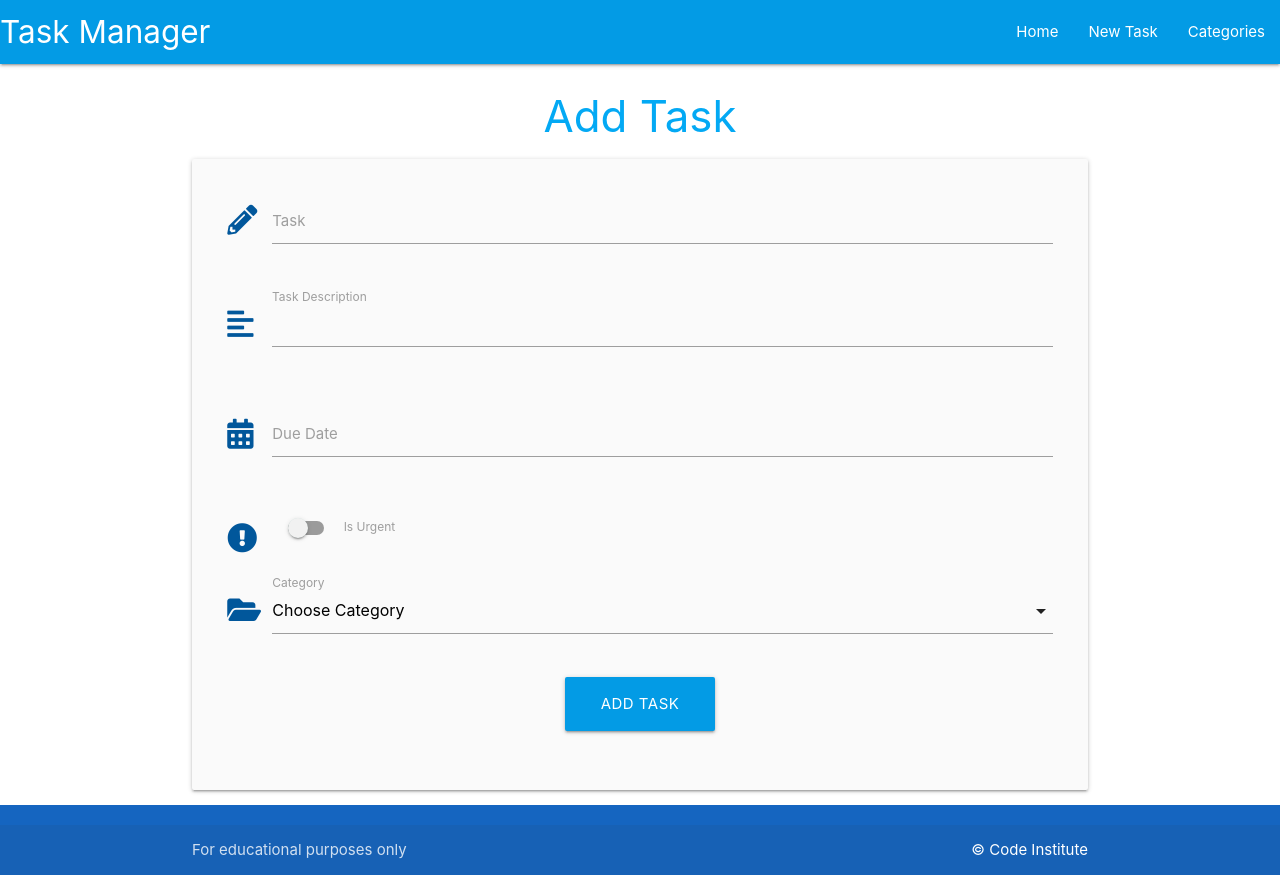
After one commit to sadafsafi22/flask-sqlalchemy-task-manager1, a Flask app: page /add_task in a window 1280 px wide. The commit adds this page. Run offline with Flask 2, Linux system fonts and the light colour scheme; data that the repository does not hold is empty.

Commit message:
Insertion for Task has been done

```diff
--- a/taskmanager/routes.py
+++ b/taskmanager/routes.py
@@ -38,3 +38,21 @@ def delete_category(category_id):
     db.session.delete(category)
     db.session.commit()
     return redirect(url_for("categories"))
+
+
+
+@app.route("/add_task", methods=["GET", "POST"])
+def add_task():
+    categories = list(Category.query.order_by(Category.category_name).all())
+    if request.method == "POST":
+            task = Task(
+                task_name=request.form.get("task_name"),
+                task_description=request.form.get("task_description"),
+                is_urgent=bool(True if request.form.get("is_urgent") else  False),
+                due_date=request.form.get("due_date"),
+                category_id=request.form.get("category_id"),
+            )
+            db.session.add(task)
+            db.session.commit()
+            return redirect(url_for("home"))
+    return render_template("add_task.html", categories=categories)
--- a/taskmanager/static/js/script.js
+++ b/taskmanager/static/js/script.js
@@ -1,4 +1,15 @@
 document.addEventListener('DOMContentLoaded', function() {
     var sidenav = document.querySelectorAll('.sidenav');
     M.Sidenav.init(sidenav);
+
+    // datepicker initialization
+    let datepicker = document.querySelectorAll('.datepicker');
+    M.Datepicker.init(datepicker, {
+      format: "dd mmm, yyyy",
+      i18n:{done:"Select"},
+    });
+
+    // select initialization
+    let selects = document.querySelectorAll('select');
+     M.FormSelect.init(selects);
   });
--- /dev/null
+++ b/taskmanager/templates/add_task.html
@@ -0,0 +1,79 @@
+{% extends "base.html" %}
+{% block content %}
+
+<h3 class="light-blue-text text-draken-4 center-align">Add Task</h3>
+
+<div class="row card-panel grey lighten-5">
+    <form class="col s12" method="POST" action="{{ url_for('add_task')}}">
+        <!-- task_name-->
+        <div class="row">
+            <div class="input-field col s12">
+                <i class="fas fa-pencil-alt prefix light-blue-text text-darken-4"></i>
+                <input id="task_name" name="task_name" type="text" minlength="5" maxlength="50" class="validate"
+                    required>
+                <label for="task_name">Task</label>
+            </div>
+        </div>
+        <!-- task_description -->
+        <div class="row">
+            <div class="input-field col s12">
+                <i class="fas fa-align-left prefix light-blue-text text-darken-4"></i>
+                <textarea id="task_description" name="task_description" type="text" minlength="5" maxlength="200"
+                    class="materialize-textarea validate" required>
+                </textarea>
+                <label for="task_description">Task Description</label>
+            </div>
+        </div>
+
+        <!-- due_date -->
+        <div class="row">
+            <div class="input-field col s12">
+                <i class="fas fa-calendar-alt prefix light-blue-text text-darken-4"></i>
+                <input id="due_date" name="due_date" type="text" class="datepicker validate" required>
+                <label for="due_date">Due Date</label>
+            </div>
+        </div>
+
+        <!-- is_urgent-->
+        <div class="row">
+            <div class="input-field col s12">
+                <div class="switch">
+                    <i class="fas fa-exclamation-circle prefix light-blue-text text-darken-4"></i>
+                    <label for="is_urgent">
+                        <input id="is_urgent" name="is_urgent" type="checkbox">
+                        <span class="lever"></span>
+                        Is Urgent
+                    </label>
+                </div>
+            </div>
+        </div>
+
+        <!-- Category -->
+        <div class="row">
+            <div class="input-field col s12">
+                <i class="fas fa-folder-open prefix light-blue-text text-darken-4"></i>
+                <select name="category_id" id="category_id" class="validator" required>
+                    <option value="" disabled selected>Choose Category</option>
+                    {% for category in categories %}
+                        <option value="{{ category.id }}">{{ category.category_name }}</option>
+                    {% endfor %}
+                </select>
+                <label for="category_name">Category</label>
+            </div>
+        </div>
+
+
+
+        <!-- Submit button-->
+        <div class="row">
+            <div class="input-field center-align">
+                <button type="submit" class="btn-large light-blue darken-1">
+                    Add task <i class="fas fa-plus-squre right"></i>
+                </button>
+            </div>
+        </div>
+
+    </form>
+</div>
+
+{% endblock %}
--- a/taskmanager/templates/base.html
+++ b/taskmanager/templates/base.html
@@ -25,7 +25,7 @@
                 <a href="#" data-target="mobile-demo" class="sidenav-trigger"><i class="fas fa-bars"></i></a>
                 <ul class="right hide-on-med-and-down">
                     <li><a href="{{ url_for('home') }}">Home</a></li>
-                    <li><a href="">New Task</a></li>
+                    <li><a href="{{ url_for('add_task') }}">New Task</a></li>
                     <li><a href="{{ url_for('categories') }}">Categories</a></li>
                 </ul>
             </div>
@@ -34,7 +34,7 @@
         <!-- mobile sidenav -->
         <ul class="sidenav" id="mobile-demo">
             <li><a href="{{ url_for('home') }}">Home</a></li>
-            <li><a href="">New Task</a></li>
+            <li><a href="{{ url_for('add_task') }}">New Task</a></li>
             <li><a href="{{ url_for('categories') }}">Categories</a></li>
         </ul>
     </header>
```
Also changed, not shown: taskmanager/templates/tasks.html (+8 -0 lines).
